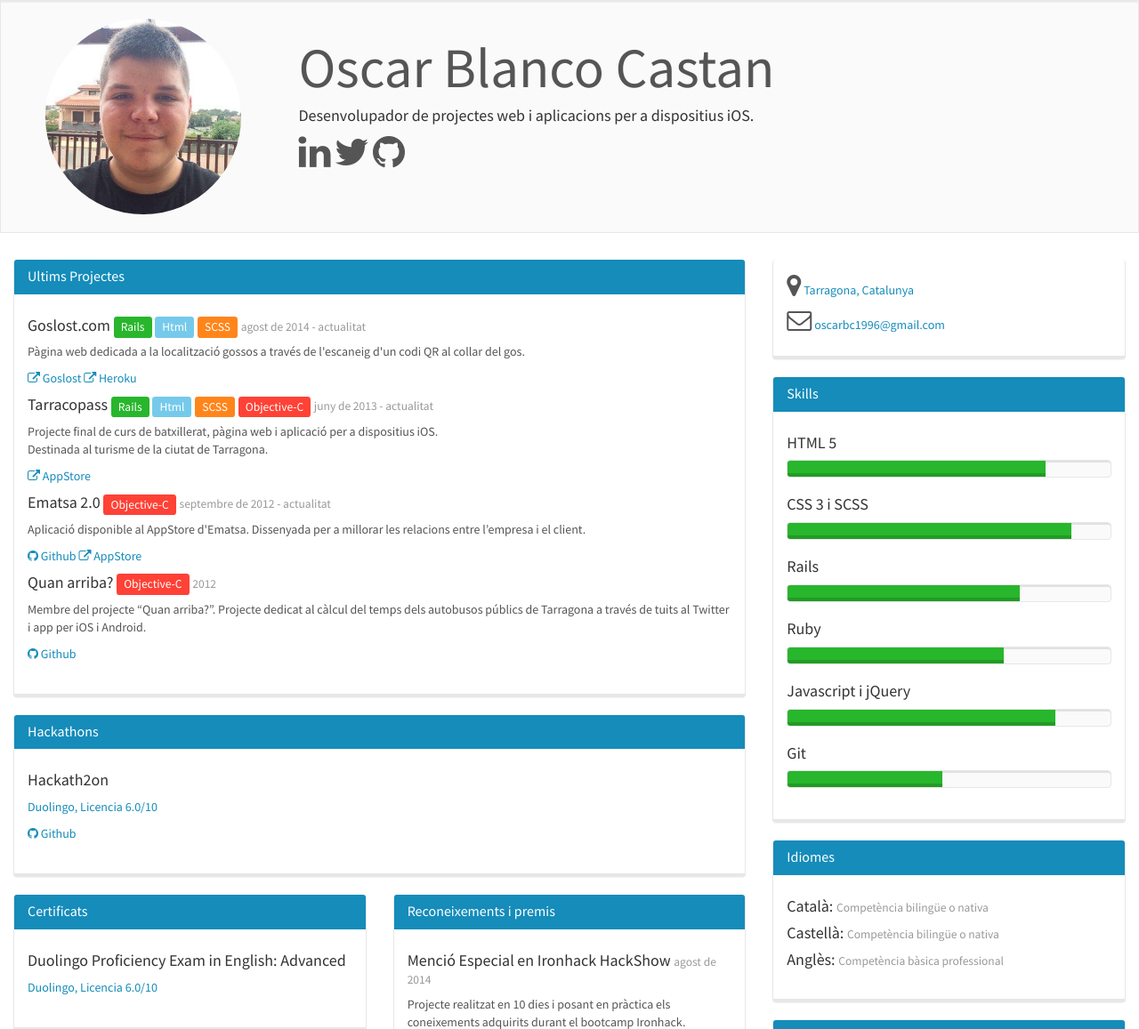
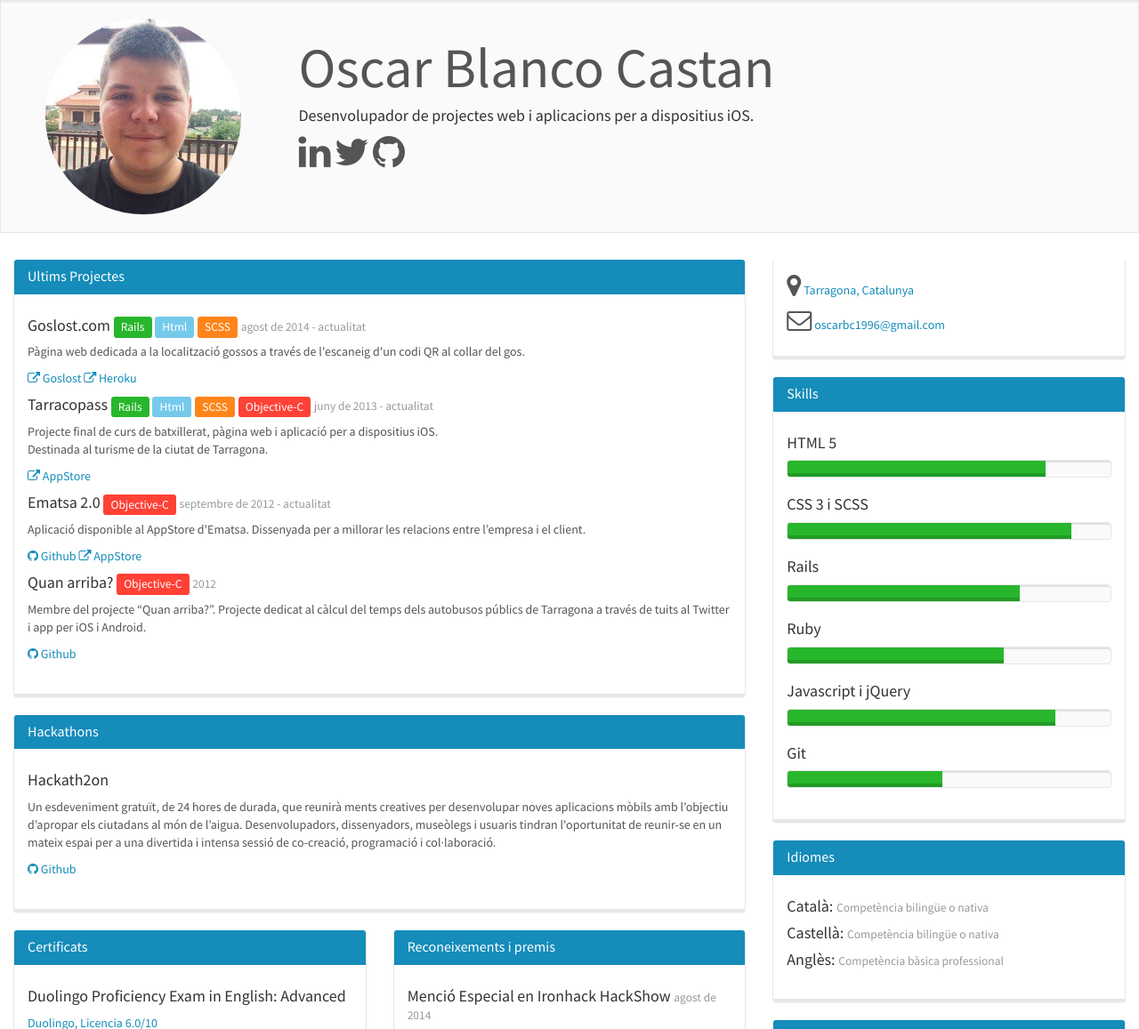
Before and after one commit to TGNA/TGNA.github.io, a plain HTML site: page index.html in a window 1280 px wide. Shown: the top 1157 px of the page at 89% size. Drawn offline with nearby package versions, Linux system fonts and the light colour scheme.

Commit message:
added text for hackathon

```diff
--- a/index.html
+++ b/index.html
@@ -126,7 +126,7 @@
                   <li>
                     <h4>Hackath2on</h4>
                     <p>
-                      <a href="https://certs.duolingo.com/ep84vh56">Duolingo, Licencia 6.0/10</a>
+                      Un esdeveniment gratuït, de 24 hores de durada, que reunirà ments creatives per desenvolupar noves aplicacions mòbils amb l’objectiu d’apropar els ciutadans al món de l’aigua. Desenvolupadors, dissenyadors, museòlegs i usuaris tindran l'oportunitat de reunir-se en un mateix espai per a una divertida i intensa sessió de co-creació, programació i col·laboració.
                     </p>
                     <p>
                       <a href="https://github.com/TGNA/hackath2on"><i class="fa fa-github"></i> Github</a>
```
